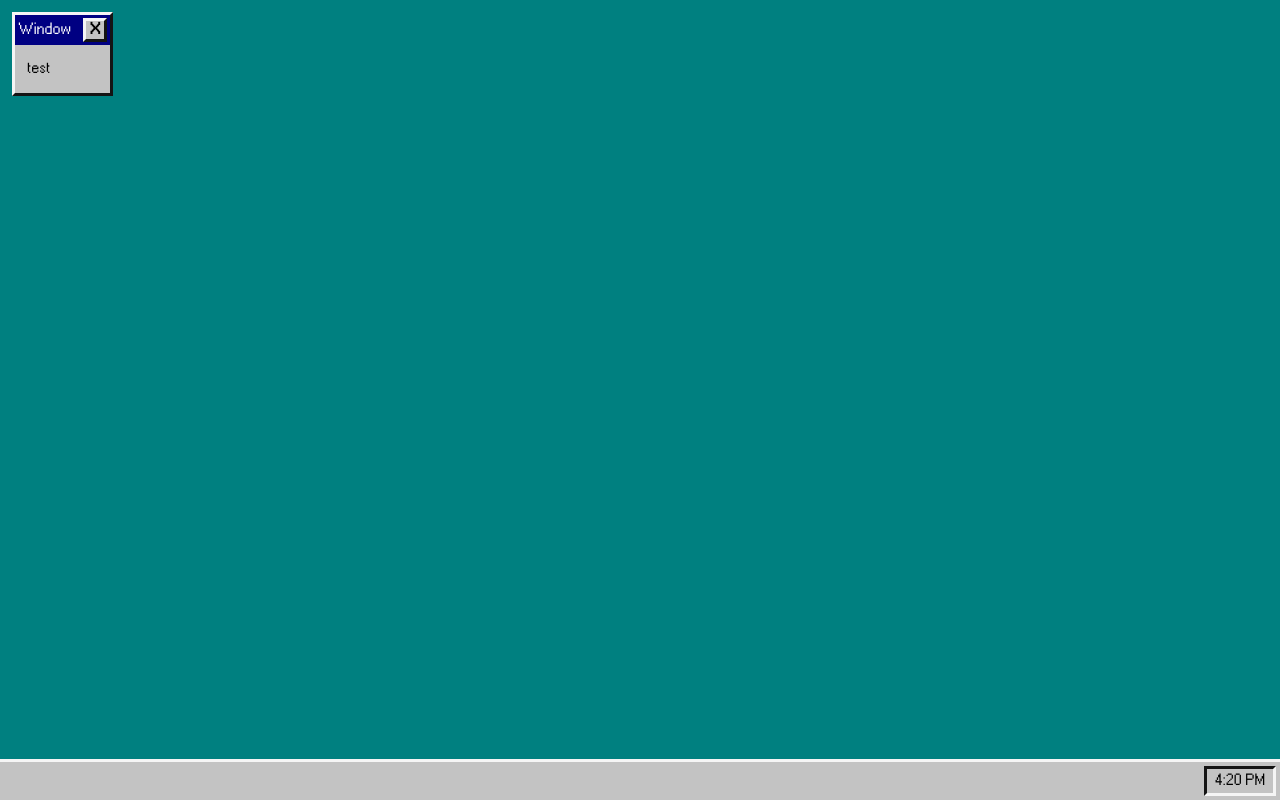
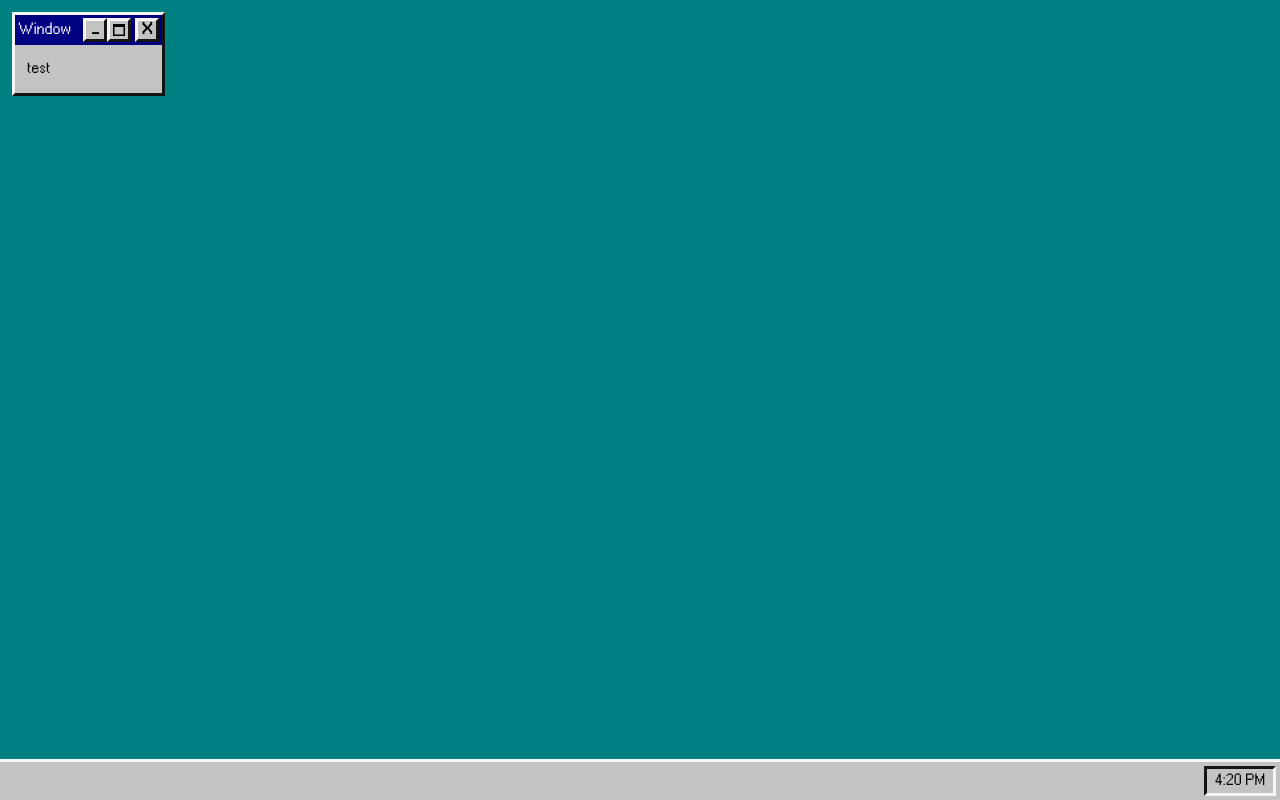
Before and after one commit to Penguin-09/Son95-V2, a React (Vite) app: page / in a window 1280 px wide. Built offline with nearby package versions, Linux system fonts and the light colour scheme.

Commit message:
feat/window icons, not functional yet

```diff
--- a/src/components/window.tsx
+++ b/src/components/window.tsx
@@ -18,12 +18,39 @@ export function Window({ title = 'Window', children }: WindowProps) {
 		>
 			<div ref={nodeRef} className="window w-fit">
 				{/* Header */}
-				<div className="window-header flex cursor-grab items-center justify-center gap-3 bg-[var(--window-header-background)] p-[3px] text-center text-white active:cursor-grabbing">
-					{title}
+				<div className="window-header flex cursor-grab items-center justify-center gap-3 bg-[var(--window-header-background)] p-[3px] text-center text-black active:cursor-grabbing">
+					<span className="text-white">{title}</span>
 
-					<button className="window-button active:cursor-point flex h-6 w-6 cursor-pointer items-center justify-center font-bold text-black">
-						X
-					</button>
+					<div className="flex items-center">
+						{/* Minimize Button */}
+						<button
+							aria-label="Minimize window"
+							type="button"
+							className="window-button active:cursor-point flex h-6 w-6 cursor-pointer font-bold justify-center"
+						>
+							-
+						</button>
+
+						<div className="flex items-center gap-1">
+							{/* Maximize Button */}
+							<button
+								aria-label="Maximize window"
+								type="button"
+								className="window-button active:cursor-point flex h-6 w-6 cursor-pointer items-center justify-center font-bold"
+							>
+								<img src="/icons/window-maximize.svg" alt="Maximize window" />
+							</button>
+
+							{/* Close Button */}
+							<button
+								aria-label="Close window"
+								type="button"
+								className="window-button active:cursor-point flex h-6 w-6 cursor-pointer items-center justify-center font-bold"
+							>
+								X
+							</button>
+						</div>
+					</div>
 				</div>
 
 				{/* Content */}
```
Also changed, not shown: public/icons/window-maximize.svg (added).
